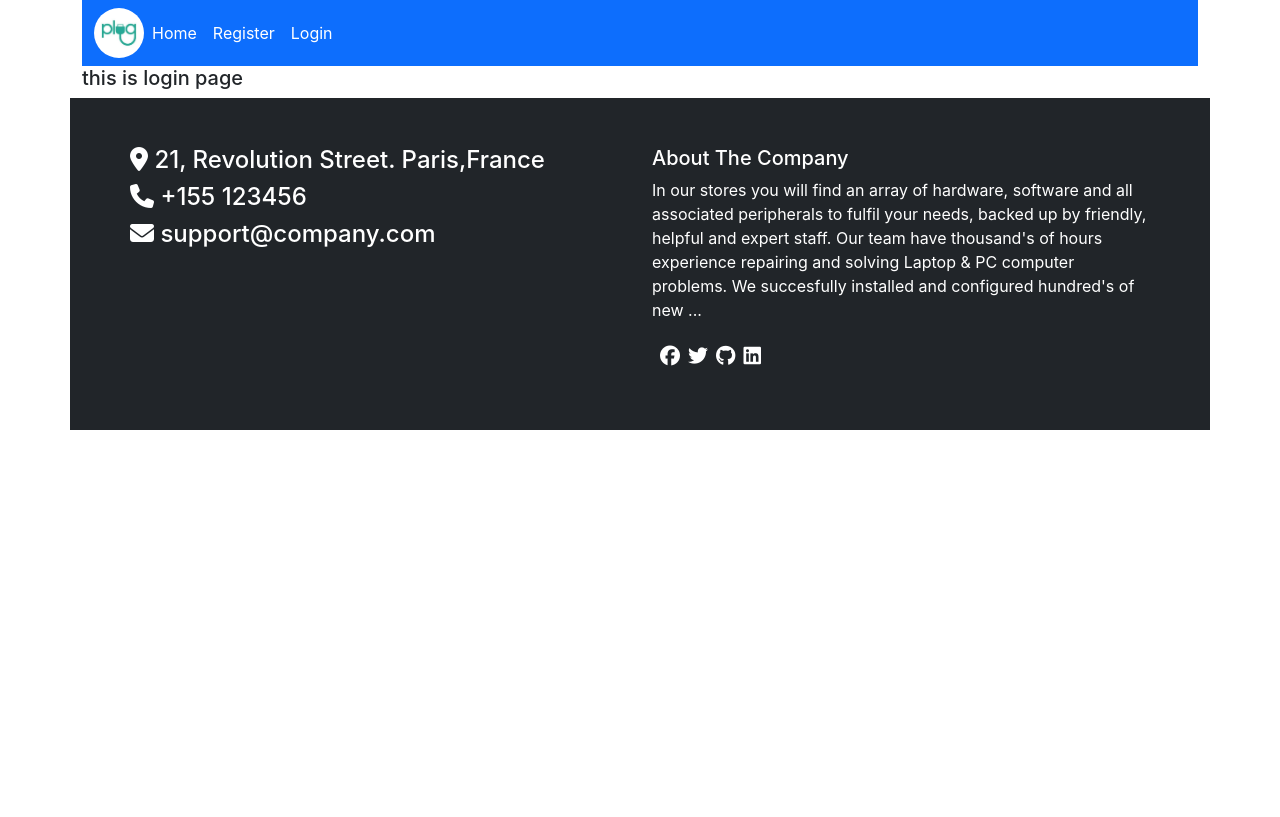
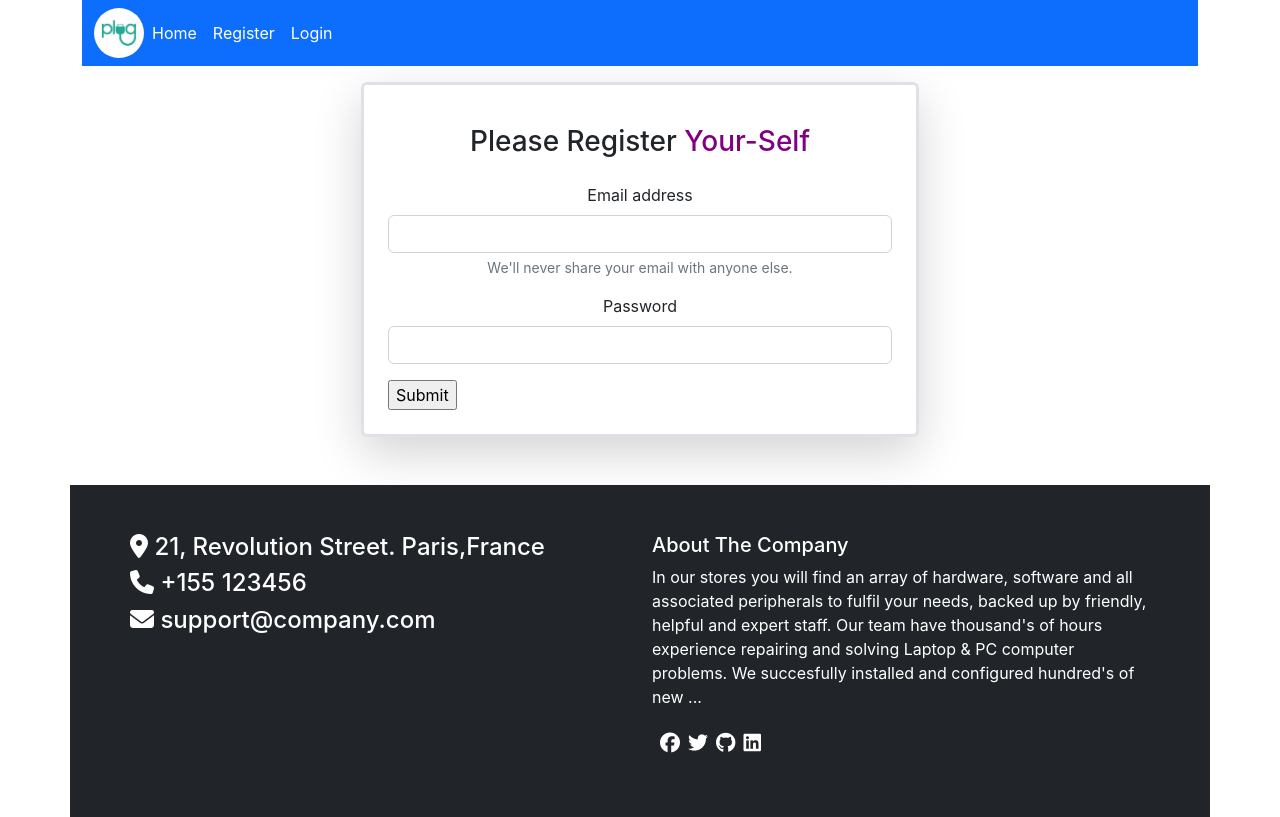
Before and after one commit to Chayanika1/manufacturer-website, a React (Create React App) app: page /Login in a window 1280 px wide. Built offline with nearby package versions, Linux system fonts and the light colour scheme.

Commit message:
react hook forms added

```diff
--- a/package.json
+++ b/package.json
@@ -10,6 +10,7 @@
     "react": "^18.1.0",
     "react-dom": "^18.1.0",
     "react-firebase-hooks": "^5.0.3",
+    "react-hook-form": "^7.31.2",
     "react-router-dom": "^6.3.0",
     "react-scripts": "5.0.1",
     "web-vitals": "^2.1.4"
--- a/src/Pages/Login/Login.js
+++ b/src/Pages/Login/Login.js
@@ -1,9 +1,41 @@
 import React from 'react';
+import { useForm } from "react-hook-form";
+import { useSignInWithEmailAndPassword } from 'react-firebase-hooks/auth';
+import auth from '../firebase.init';
+import { useNavigate } from 'react-router-dom';
 
 const Login = () => {
+    const navigate = useNavigate()
+    const [
+        signInWithEmailAndPassword,
+        user,
+        loading,
+        error,
+      ] = useSignInWithEmailAndPassword(auth);
+    const { register, handleSubmit } = useForm();
+    const onSubmit = async( data) =>{
+        console.log(data);
+        await signInWithEmailAndPassword(data.email,data.password);
+         navigate('/')
+
+    }
     return (
-        <div>
-            <h5>this is login page</h5>
+        <div className='col-lg-6 col-sm-8 mx-auto border border-3 p-4 shadow-lg p-3 mb-5 bg-body rounded mt-3'>
+            <h3 className='p-3 text-center'>Please Register <span style={{ color: 'purple' }}>Your-Self</span></h3>
+            <form onSubmit={handleSubmit(onSubmit)}>
+                <div class="mb-3 text-center">
+                    <label  for="exampleInputEmail1" class="form-label">Email address</label>
+                    <input  {...register("email")}type="email" class="form-control" id="exampleInputEmail1" aria-describedby="emailHelp"/>
+                        <div id="emailHelp" class="form-text">We'll never share your email with anyone else.</div>
+                </div>
+                <div class="mb-3 text-center">
+                    <label for="exampleInputPassword1" class="form-label">Password</label>
+                    <input  {...register("password")}type="password" class="form-control" id="exampleInputPassword1"/>
+                </div>
+                <input type="submit" />
+
+
+            </form>
 
         </div>
     );
--- a/src/Pages/Register/Register.js
+++ b/src/Pages/Register/Register.js
@@ -8,6 +8,7 @@ import { Link, useNavigate } from 'react-router-dom';
 
 import { sendEmailVerification } from 'firebase/auth';
 import auth from '../firebase.init';
+import SocialMedia from '../SocialMedia/SocialMedia';
 
 
 
@@ -93,6 +94,7 @@ const Register = () => {
                 <p className='text-center'>Already have an account? then go to<Link className="p-3" style={{ textDecoration: 'none' }} to="/Login">Login</Link></p>
 
             </form>
+            <SocialMedia></SocialMedia>
 
 
         </div>
--- /dev/null
+++ b/src/Pages/SocialMedia/SocialMedia.js
@@ -0,0 +1,24 @@
+import React from 'react';
+import auth from '../firebase.init';
+import { useSignInWithGoogle } from 'react-firebase-hooks/auth';
+import Google from '../../Images/Google.png'
+import { useNavigate } from 'react-router-dom';
+
+const SocialMedia = () => {
+    const [signInWithGoogle, user, loading, error] = useSignInWithGoogle(auth);
+    const navigate = useNavigate;
+    if(user){
+        navigate('/Home')
+    }
+    return (
+        <div>
+            <div class="d-grid gap-2">
+                <button onClick={()=>signInWithGoogle()} class="btn btn-light border border-5 mb-4" type="button"><img className="rounded-circle"style={{height:'30px',width:'30px'}} src={Google}></img><span className='p-3'>Signin with Google</span></button>
+
+            </div>
+
+        </div>
+    );
+};
+
+export default SocialMedia;
```
Also changed, not shown: src/Images/Google.png (added), 1 other file (tests, documents, lock files or other folders).
